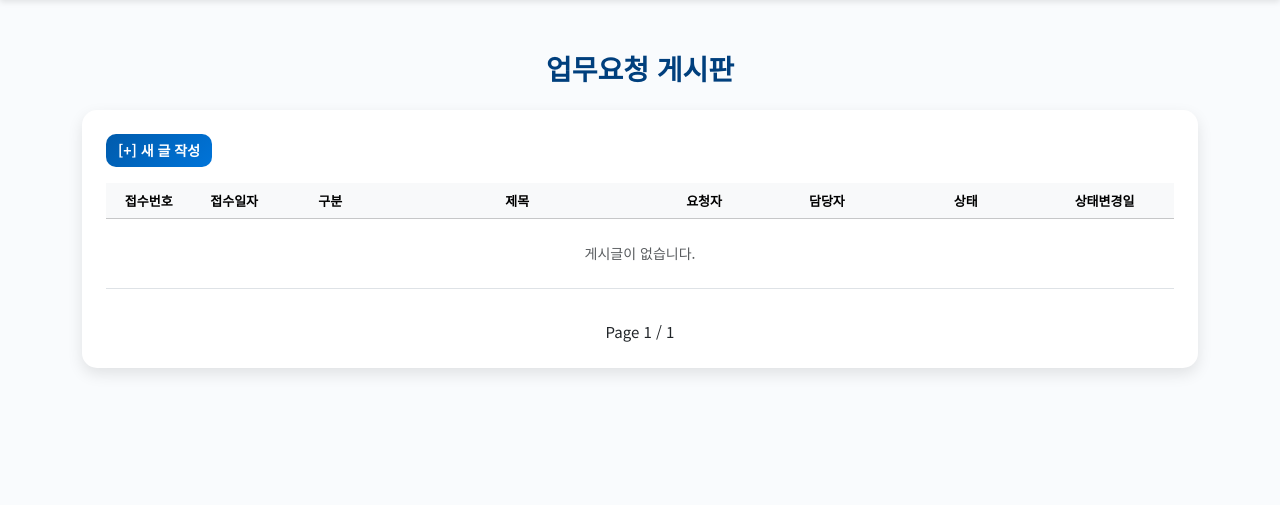
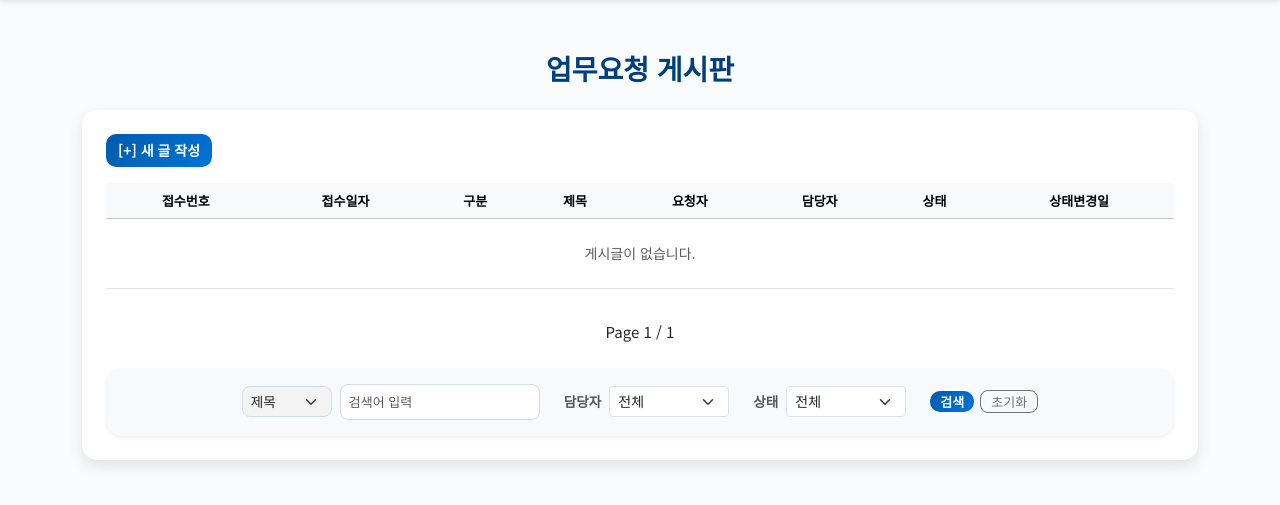
Before and after one commit to hun2up/django_ma, a Django app: page /board/ in a window 1280 px wide. Shown: the part 66-571 px from the top of the page. Run offline with Django 5.2, Linux system fonts and the light colour scheme; the visitor is signed in with stand-in values (Sample User, id 1); data comes from the database, SQL or seed files in the repository; data that the repository does not hold is empty; parts of the project's set-up code (start-up, migrations or seed data) failed here and were passed over; some libraries are stand-ins or nearby versions.

Commit message:
board filter

```diff
--- a/board/templates/board/post_list.html
+++ b/board/templates/board/post_list.html
@@ -21,19 +21,9 @@
     <a href="{% url 'post_create' %}" class="btn btn-primary">[+] 새 글 작성</a>
   </div>
 
+  <!-- ✅ 게시판 테이블 -->
   <div class="table-responsive">
     <table class="table table-hover align-middle">
-      <colgroup>
-        <col style="width: 8%;">
-        <col style="width: 8%;">
-        <col style="width: 10%;">
-        <col style="width: 25%;">
-        <col style="width: 10%;">
-        <col style="width: 13%;">
-        <col style="width: 13%;">
-        <col style="width: 13%;">
-      </colgroup>
-
       <thead class="table-light text-center">
         <tr>
           <th>접수번호</th>
@@ -98,14 +88,13 @@
               </form>
             {% else %}
               <span
-                style="
+                style="font-weight:600;
                   {% if post.status == '확인중' %}color:orange;
                   {% elif post.status == '진행중' %}color:green;
                   {% elif post.status == '보완요청' %}color:red;
                   {% elif post.status == '완료' %}color:black;
                   {% elif post.status == '반려' %}color:gray;
-                  {% endif %}
-                  font-weight:600;">
+                  {% endif %}">
                 {{ post.status }}
               </span>
             {% endif %}
@@ -122,6 +111,7 @@
     </table>
   </div>
 
+  <!-- ✅ 페이지네이션 -->
   <div class="text-center mt-3">
     {% if posts.has_previous %}
       <a href="?page={{ posts.previous_page_number }}" class="btn btn-outline-primary btn-sm">이전</a>
@@ -131,5 +121,87 @@
       <a href="?page={{ posts.next_page_number }}" class="btn btn-outline-primary btn-sm">다음</a>
     {% endif %}
   </div>
+
+<!-- ✅ 검색/필터 폼 -->
+<form method="get" class="mt-4 p-3 bg-light rounded-4 shadow-sm">
+  <div class="d-flex flex-wrap align-items-center justify-content-center gap-4">
+
+    <!-- 🔹 검색유형 + 검색어 -->
+    <div class="d-flex align-items-center" style="gap: 8px;">
+      <select name="search_type" class="form-select form-select-sm category-select" style="width: 90px;">
+        <option value="title" {% if search_type == 'title' %}selected{% endif %}>제목</option>
+        <option value="content" {% if search_type == 'content' %}selected{% endif %}>내용</option>
+        <option value="title_content" {% if search_type == 'title_content' %}selected{% endif %}>제목+내용</option>
+        <option value="user_name" {% if search_type == 'user_name' %}selected{% endif %}>요청자</option>
+        <option value="category" {% if search_type == 'category' %}selected{% endif %}>구분</option>
+      </select>
+      <input type="text" name="keyword" value="{{ keyword }}"
+             class="form-control form-control-sm"
+             placeholder="검색어 입력"
+             style="width: 200px;">
+    </div>
+
+    <!-- 🔹 담당자 -->
+    <div class="d-flex align-items-center" style="gap: 8px;">
+      <label class="search-label mb-0">담당자</label>
+      <select name="handler" class="form-select form-select-sm" style="width: 120px;">
+        <option value="전체">전체</option>
+        {% for h in handlers %}
+          <option value="{{ h }}" {% if selected_handler == h %}selected{% endif %}>{{ h }}</option>
+        {% endfor %}
+      </select>
+    </div>
+
+    <!-- 🔹 상태 -->
+    <div class="d-flex align-items-center" style="gap: 8px;">
+      <label class="search-label mb-0">상태</label>
+      <select name="status" class="form-select form-select-sm" style="width: 120px;">
+        <option value="전체">전체</option>
+        {% for s in status_choices %}
+          <option value="{{ s }}" {% if selected_status == s %}selected{% endif %}>{{ s }}</option>
+        {% endfor %}
+      </select>
+    </div>
+
+    <!-- 🔹 버튼 -->
+    <div class="d-flex align-items-center" style="gap: 6px;">
+      <button type="submit" class="btn btn-sm btn-primary px-3">검색</button>
+      <a href="{% url 'post_list' %}" class="btn btn-sm btn-outline-secondary px-3">초기화</a>
+    </div>
+
+  </div>
+</form>
+
+<!-- ✅ 스타일 -->
+<style>
+  .search-label {
+    font-size: 0.85rem;
+    font-weight: 600;
+    color: #555;
+    white-space: nowrap;
+  }
+
+  .category-select {
+    background-color: #f3f3f3;
+    border-radius: 8px;
+    border: 1px solid #d2ddec;
+    font-size: 0.85rem;
+  }
+
+  .category-select:focus {
+    border-color: #005BAC;
+    box-shadow: 0 0 4px rgba(0, 91, 172, 0.4);
+  }
+
+  /* ✅ 반응형 (작은 화면에서는 2줄 정렬) */
+  @media (max-width: 768px) {
+    form .d-flex.flex-wrap {
+      justify-content: start !important;
+    }
+    form .d-flex.flex-wrap > div {
+      flex: 1 1 100%;
+    }
+  }
+</style>
 </div>
 {% endblock %}
--- a/board/views.py
+++ b/board/views.py
@@ -13,21 +13,59 @@ from .models import Post, Attachment, Comment
 User = get_user_model()
 
 
-# -----------------------------------------------------------------------------
-# 📋 게시글 목록
-# -----------------------------------------------------------------------------
+# -------------------------------------------------------------------
+# 📋 게시글 목록 (검색 + 필터 + 초기화)
+# -------------------------------------------------------------------
 @login_required
 def post_list(request):
-    """게시글 목록 + (슈퍼유저용) 담당자/상태 변경"""
-    posts_qs = Post.objects.order_by('-created_at')
+    """게시글 목록 + (슈퍼유저용) 담당자/상태 변경 + 검색 필터"""
+    posts_qs = Post.objects.all().order_by('-created_at')
+
+    # ===========================
+    # ✅ 검색/필터 파라미터
+    # ===========================
+    search_type = request.GET.get("search_type", "title")
+    keyword = request.GET.get("keyword", "").strip()
+    handler_filter = request.GET.get("handler", "")
+    status_filter = request.GET.get("status", "")
+
+    # 🔍 검색어 필터
+    if keyword:
+        if search_type == "title":
+            posts_qs = posts_qs.filter(title__icontains=keyword)
+        elif search_type == "content":
+            posts_qs = posts_qs.filter(content__icontains=keyword)
+        elif search_type == "title_content":
+            posts_qs = posts_qs.filter(Q(title__icontains=keyword) | Q(content__icontains=keyword))
+        elif search_type == "user_name":
+            posts_qs = posts_qs.filter(user_name__icontains=keyword)
+        elif search_type == "category":
+            posts_qs = posts_qs.filter(category__icontains=keyword)
+
+    # 👩 담당자 필터
+    if handler_filter and handler_filter != "전체":
+        posts_qs = posts_qs.filter(handler=handler_filter)
+
+    # 📊 상태 필터
+    if status_filter and status_filter != "전체":
+        posts_qs = posts_qs.filter(status=status_filter)
+
+    # ===========================
+    # ✅ 페이지네이션
+    # ===========================
     paginator = Paginator(posts_qs, 10)
     posts = paginator.get_page(request.GET.get('page'))
 
+    # ===========================
+    # ✅ 슈퍼유저 여부 및 선택목록
+    # ===========================
     is_superuser = (request.user.grade == "superuser")
     handlers = list(User.objects.filter(grade="superuser").values_list("name", flat=True))
     status_choices = ['확인중', '진행중', '보완요청', '완료', '반려']
 
-    # ✅ 담당자 / 상태 변경 (슈퍼유저 전용)
+    # ===========================
+    # ✅ 담당자 / 상태 변경 (슈퍼유저)
+    # ===========================
     if request.method == "POST" and is_superuser:
         post = get_object_or_404(Post, id=request.POST.get("post_id"))
         action_type = request.POST.get("action_type")
@@ -46,13 +84,19 @@ def post_list(request):
 
         return redirect("post_list")
 
+    # ===========================
+    # ✅ 템플릿 렌더링
+    # ===========================
     return render(request, "board/post_list.html", {
         "posts": posts,
         "is_superuser": is_superuser,
         "handlers": handlers,
         "status_choices": status_choices,
+        "search_type": search_type,
+        "keyword": keyword,
+        "selected_handler": handler_filter,
+        "selected_status": status_filter,
     })
-
 
 # -----------------------------------------------------------------------------
 # 📄 게시글 상세 + 댓글 CRUD
@@ -62,6 +106,11 @@ def post_detail(request, pk):
     """게시글 상세 보기 + 첨부파일 + (슈퍼유저용 상태/담당자 변경) + 댓글 CRUD"""
     post = get_object_or_404(Post, pk=pk)
     is_superuser = (request.user.grade == "superuser")
+
+    # ✅ 접근 권한 검사
+    if not is_superuser and str(request.user.id) != str(post.user_id):
+        messages.error(request, "조회 권한이 없습니다.")
+        return redirect("post_list")
 
     # ──────────────────────────────
     # 🧭 상태 / 담당자 변경 (슈퍼유저)
```
